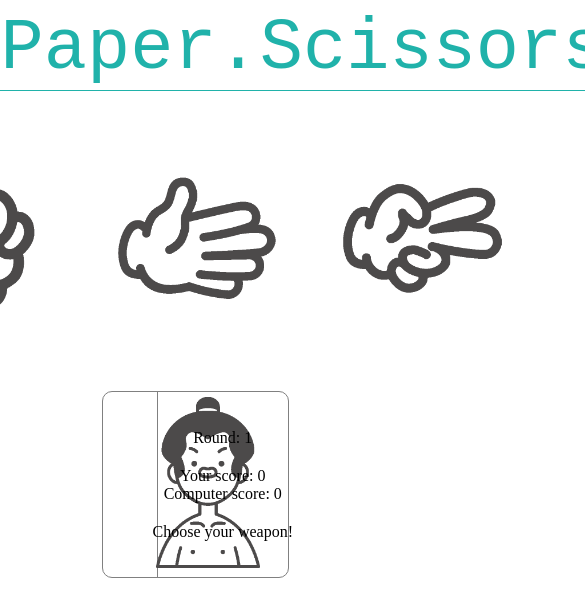
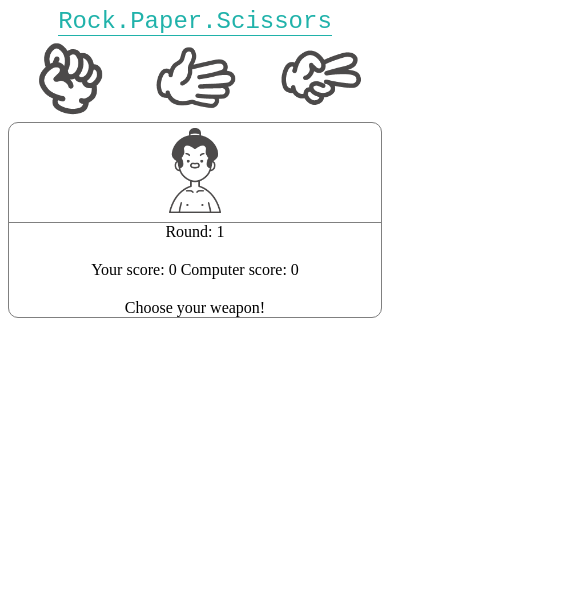
Before and after one commit to vasiliiperfilev/rock-paper-scissors, a plain HTML site: page index.html in a window 390 px wide. Shown: the whole page, 585 px wide, since content can reach past the window. Drawn offline with Linux system fonts and the light colour scheme.

Commit message:
Add-small-screen-support

```diff
--- a/style.css
+++ b/style.css
@@ -70,3 +70,45 @@ body {
 #resultText {
     white-space: pre;
 }
+
+@media only screen and (max-width: 768px) {
+
+    .header {
+        font-size: 24px;
+        color: lightseagreen;
+        font-family:monospace;
+        border-bottom: 1px solid lightseagreen;
+    }
+
+    .playerInterface {
+        height: auto;
+    }
+
+    .weapon {
+        width: 100px;
+    }
+
+    .results {
+        display: flex;
+        width: 100%;
+        flex-direction: column;
+        border: 1px solid grey;
+        border-radius: 10px;
+    }
+
+    #opponentWeapon {
+        width: 100%;
+        padding: 5px;
+        border-right: none;
+        border-bottom: 1px solid grey;
+    }
+
+    #opponentWeapon img{
+        width: 100px;
+        height: auto;
+    }
+
+    #resultTextbox {
+        width: 100%;
+    }
+  }
```
